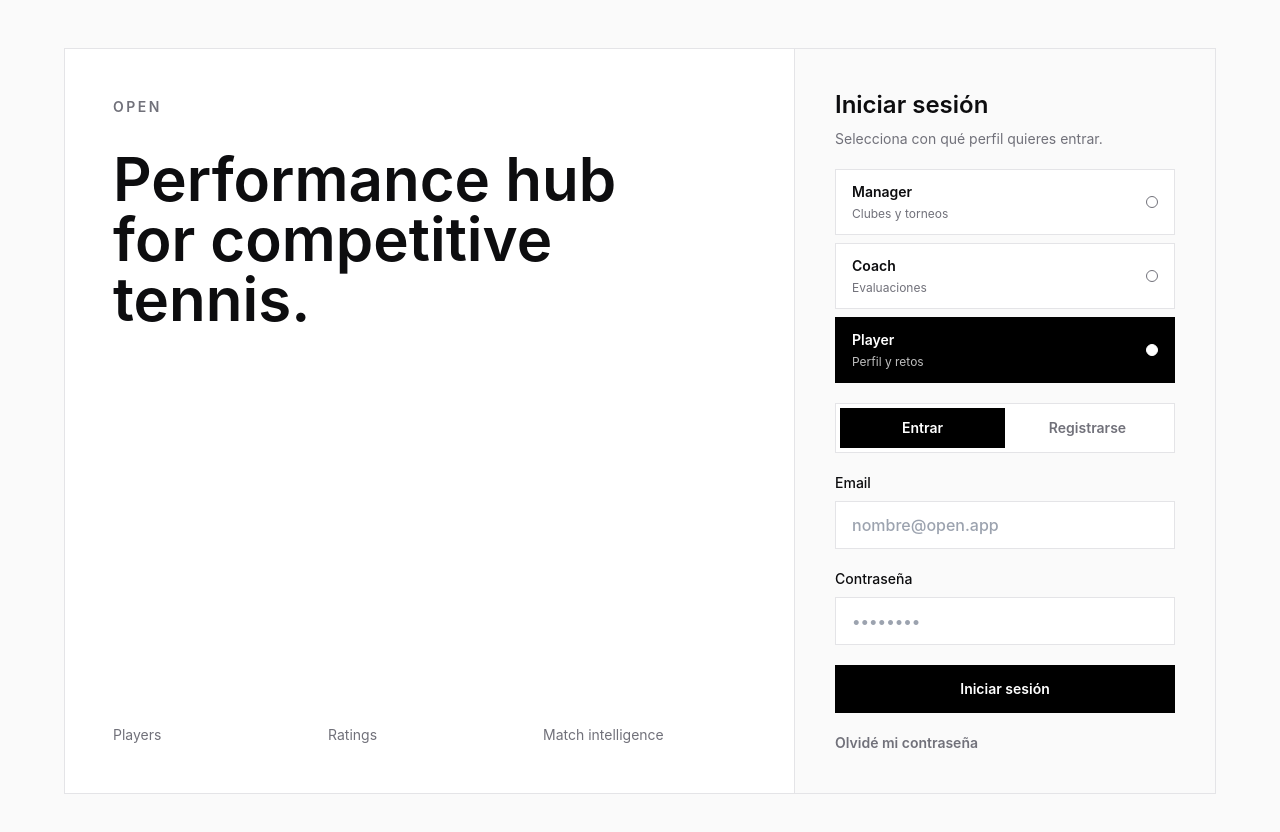
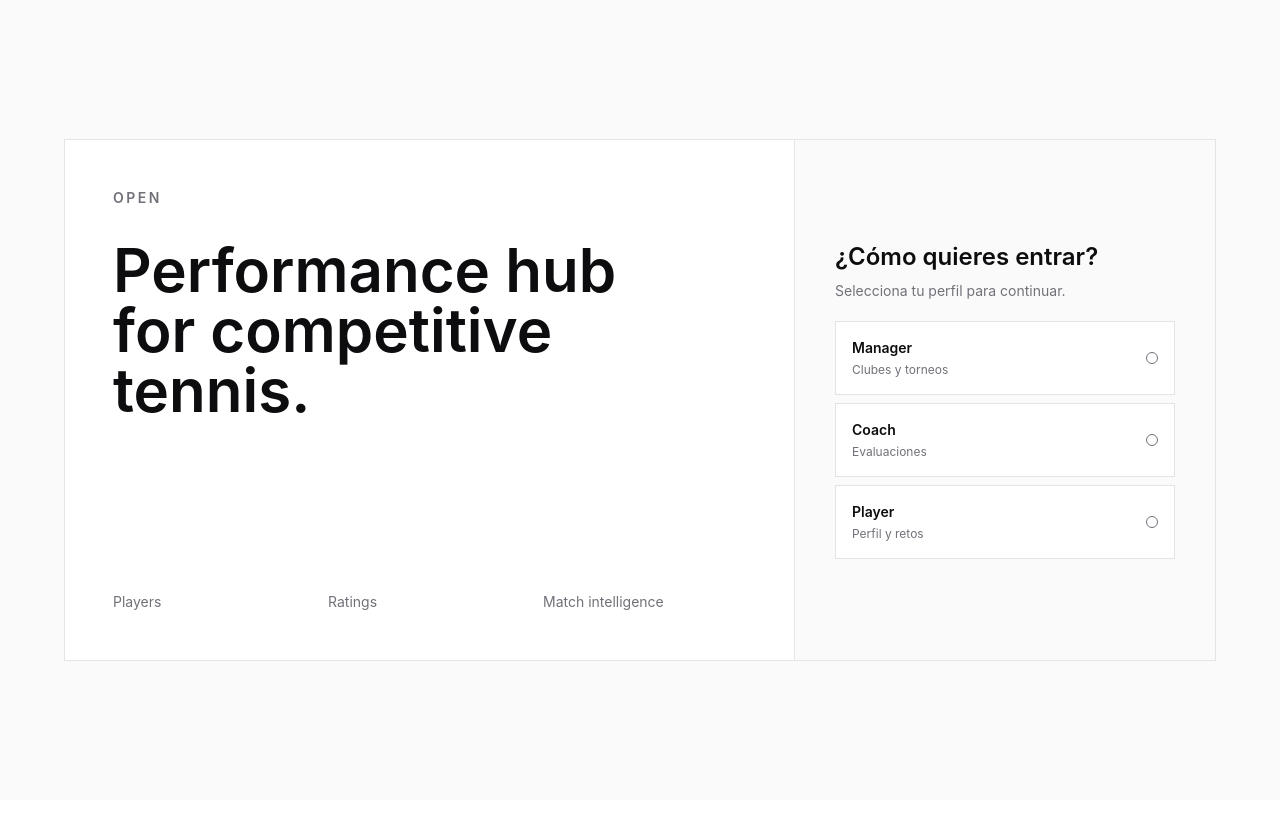
Before and after one commit to Asterone01/open-tennis-app, a React (Vite) app: page /login in a window 1280 px wide. Shown: the top 832 px of the page. After the commit the page ends 800 px from the top, so only its background shows below. Built offline with nearby package versions, Linux system fonts and the light colour scheme.

Commit message:
feat: simplify role-first auth flow

```diff
--- a/src/features/auth/AuthView.jsx
+++ b/src/features/auth/AuthView.jsx
@@ -1,5 +1,6 @@
 import { useState } from 'react'
 import { motion } from 'framer-motion'
+import { ArrowLeft } from 'lucide-react'
 import { supabase } from '../../lib/supabase'
 import { setStoredRole } from '../../hooks/useActiveRole'
 import OnboardingWizard from './OnboardingWizard'
@@ -11,8 +12,9 @@ const loginRoles = [
 ]
 
 function AuthView() {
+  const [step, setStep] = useState('role')
   const [mode, setMode] = useState('login')
-  const [selectedRole, setSelectedRole] = useState('player')
+  const [selectedRole, setSelectedRole] = useState('')
   const [email, setEmail] = useState('')
   const [password, setPassword] = useState('')
   const [error, setError] = useState('')
@@ -21,7 +23,21 @@ function AuthView() {
   const [isResetting, setIsResetting] = useState(false)
 
   if (mode === 'signup') {
-    return <OnboardingWizard onBackToLogin={() => setMode('login')} />
+    return (
+      <OnboardingWizard
+        initialRole={selectedRole}
+        onBackToLogin={() => {
+          setMode('login')
+          setStep('auth')
+        }}
+      />
+    )
+  }
+
+  const handleRoleSelect = (role) => {
+    setSelectedRole(role)
+    setStoredRole(role)
+    setStep('auth')
   }
 
   const handleSubmit = async (event) => {
@@ -96,16 +112,20 @@ function AuthView() {
             </div>
           </div>
 
-          <form
-            onSubmit={handleSubmit}
+          {step === 'role' ? (
+            <motion.div
+              key="role"
+              initial={{ opacity: 0, x: 20 }}
+              animate={{ opacity: 1, x: 0 }}
+              transition={{ duration: 0.28, ease: 'easeOut' }}
               className="flex flex-col justify-center gap-5 bg-open-bg p-8 md:p-10"
             >
               <div>
                 <h2 className="text-2xl font-semibold text-open-ink">
-                Iniciar sesión
+                  ¿Cómo quieres entrar?
                 </h2>
                 <p className="mt-2 text-sm text-open-muted">
-                Selecciona con qué perfil quieres entrar.
+                  Selecciona tu perfil para continuar.
                 </p>
               </div>
 
@@ -114,39 +134,50 @@ function AuthView() {
                   <button
                     key={role.id}
                     type="button"
-                  onClick={() => setSelectedRole(role.id)}
-                  className={[
-                    'group flex items-center justify-between border px-4 py-3 text-left transition',
-                    selectedRole === role.id
-                      ? 'border-black bg-black text-white'
-                      : 'border-open-border bg-open-surface text-open-ink hover:border-black hover:bg-black hover:text-white',
-                  ].join(' ')}
+                    onClick={() => handleRoleSelect(role.id)}
+                    className="group flex items-center justify-between border border-open-border bg-open-surface px-4 py-4 text-left text-open-ink transition hover:border-black hover:bg-black hover:text-white"
                   >
                     <span>
                       <span className="block text-sm font-semibold">
                         {role.label}
                       </span>
-                    <span
-                      className={[
-                        'mt-1 block text-xs',
-                        selectedRole === role.id
-                          ? 'text-white/75'
-                          : 'text-open-muted group-hover:text-white/75',
-                      ].join(' ')}
-                    >
+                      <span className="mt-1 block text-xs text-open-muted group-hover:text-white/75">
                         {role.description}
                       </span>
                     </span>
-                  <span
-                    className={[
-                      'h-3 w-3 rounded-full border',
-                      selectedRole === role.id
-                        ? 'border-white bg-white'
-                        : 'border-open-muted',
-                    ].join(' ')}
-                  />
+                    <span className="h-3 w-3 rounded-full border border-open-muted group-hover:border-white group-hover:bg-white" />
                   </button>
                 ))}
+              </div>
+            </motion.div>
+          ) : (
+            <motion.form
+              key="auth"
+              onSubmit={handleSubmit}
+              initial={{ opacity: 0, x: 20 }}
+              animate={{ opacity: 1, x: 0 }}
+              transition={{ duration: 0.28, ease: 'easeOut' }}
+              className="flex flex-col justify-center gap-5 bg-open-bg p-8 md:p-10"
+            >
+              <button
+                type="button"
+                onClick={() => setStep('role')}
+                className="inline-flex w-fit items-center gap-2 text-sm font-semibold text-open-muted transition hover:text-open-ink"
+              >
+                <ArrowLeft size={16} strokeWidth={1.8} />
+                Cambiar perfil
+              </button>
+
+              <div>
+                <p className="text-xs font-semibold uppercase tracking-[0.18em] text-open-muted">
+                  {selectedRole}
+                </p>
+                <h2 className="mt-2 text-2xl font-semibold text-open-ink">
+                  Iniciar sesión
+                </h2>
+                <p className="mt-2 text-sm text-open-muted">
+                  Entra o registra una cuenta para este perfil.
+                </p>
               </div>
 
               <div className="grid grid-cols-2 border border-open-border bg-open-surface p-1">
@@ -222,7 +253,8 @@ function AuthView() {
                   ? 'Enviando restablecimiento...'
                   : 'Olvidé mi contraseña'}
               </button>
-          </form>
+            </motion.form>
+          )}
         </motion.section>
       </div>
     </main>
--- a/src/features/auth/OnboardingWizard.jsx
+++ b/src/features/auth/OnboardingWizard.jsx
@@ -26,9 +26,9 @@ const slide = {
   animate: { x: 0, opacity: 1 },
 }
 
-function OnboardingWizard({ onBackToLogin }) {
-  const [step, setStep] = useState(1)
-  const [selectedRole, setSelectedRole] = useState('')
+function OnboardingWizard({ initialRole = '', onBackToLogin }) {
+  const [step, setStep] = useState(initialRole ? 2 : 1)
+  const [selectedRole, setSelectedRole] = useState(initialRole)
   const [formData, setFormData] = useState({
     email: '',
     password: '',
@@ -57,7 +57,7 @@ function OnboardingWizard({ onBackToLogin }) {
     setError('')
     setMessage('')
 
-    if (step === 1) {
+    if (step === 1 || (initialRole && step === 2)) {
       onBackToLogin?.()
       return
     }
```
Also changed, not shown: 1 other file (tests, documents, lock files or other folders). Lines whose indentation alone changed are shown as unchanged.
